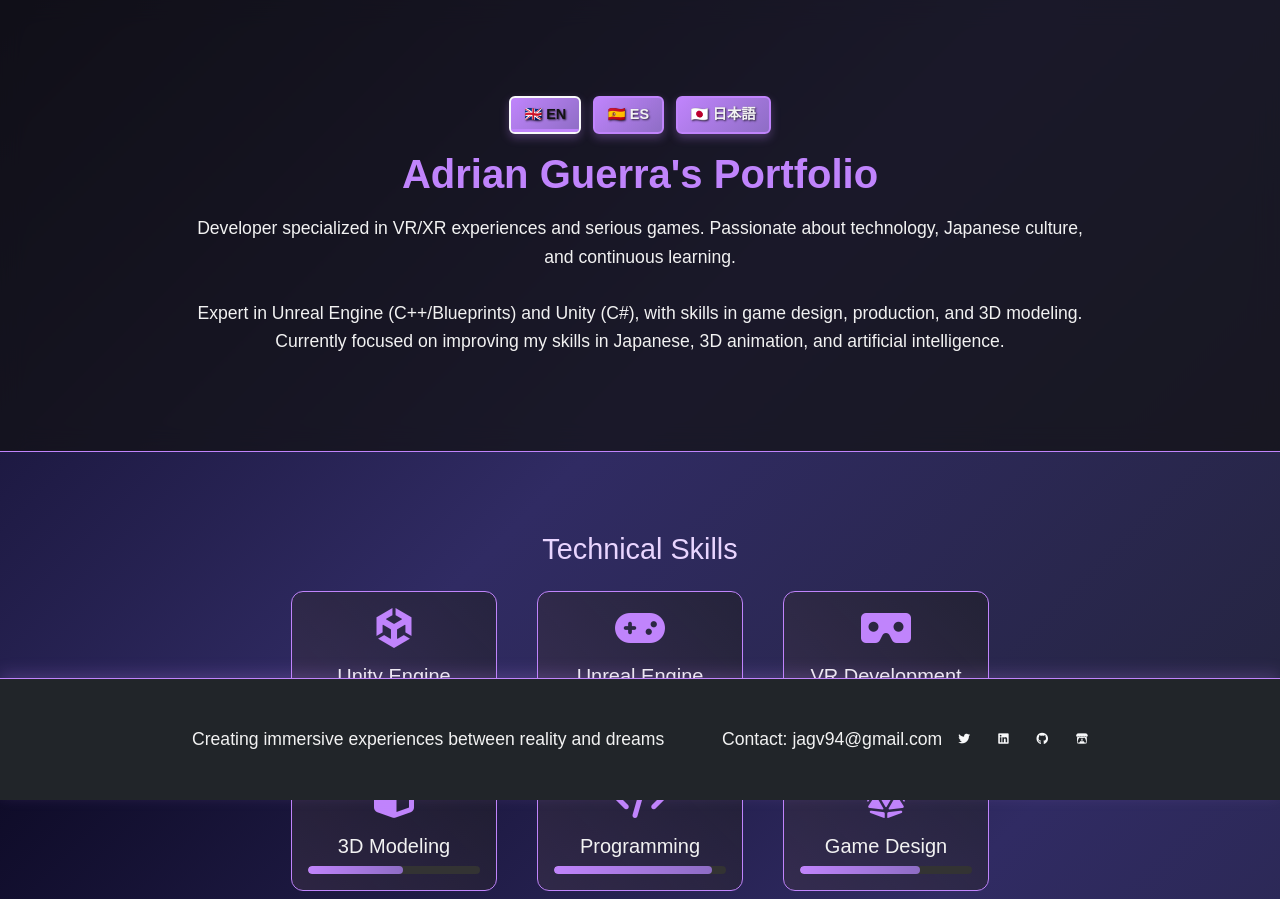
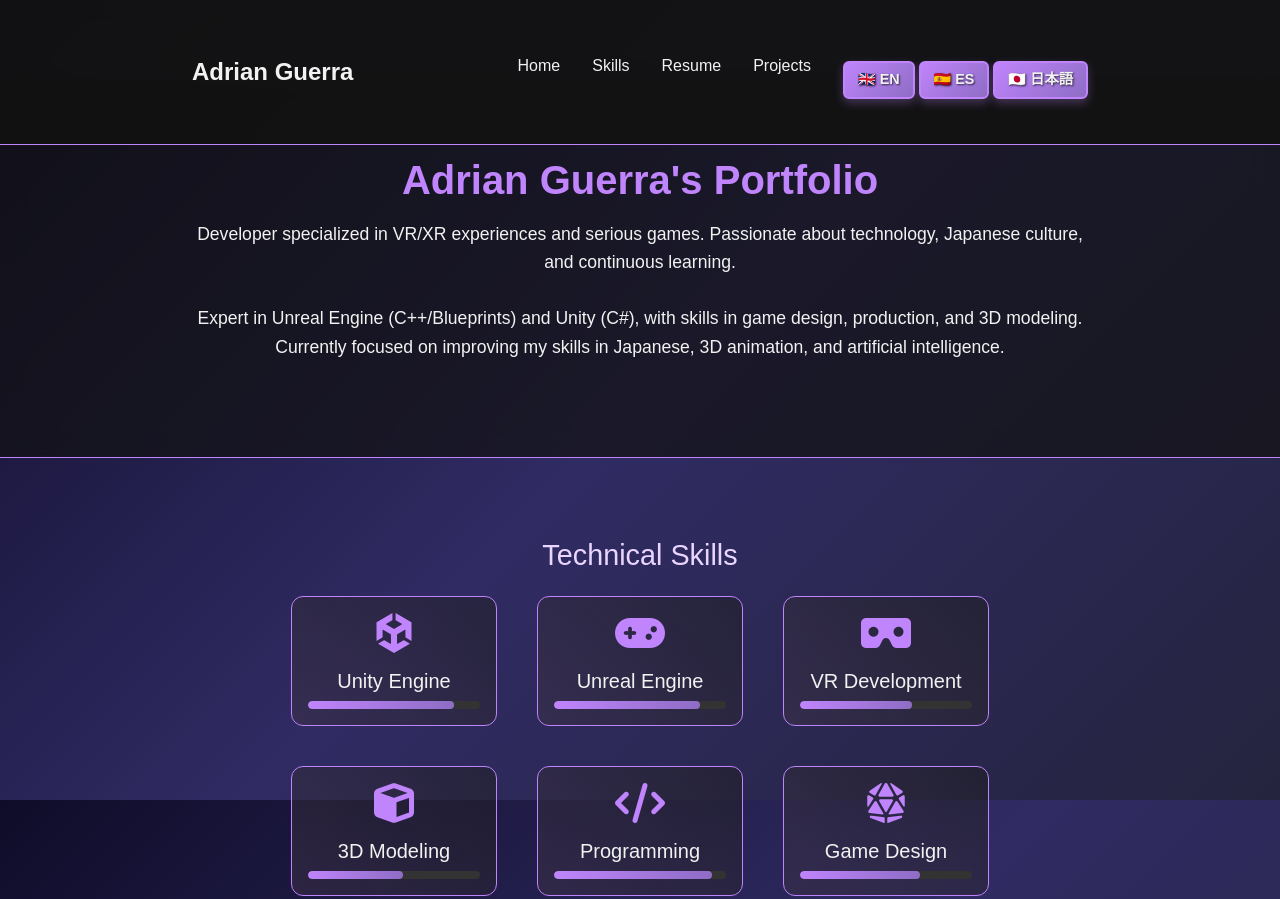
Before and after one commit to jagv94/jagv94.github.io, a plain HTML site: page index.html in a window 1280 px wide. Shown: the top 899 px of the page. Drawn offline with nearby package versions, Linux system fonts and the light colour scheme; a web font is replaced by a local one.

Commit message:
update (nav added)

```diff
--- a/assets/css/styles.css
+++ b/assets/css/styles.css
@@ -1,5 +1,4 @@
 /* ==== FONT FACES ==== */
-
 @font-face {
   font-family: 'Sawarabi Gothic';
   src: url('../fonts/Sawarabi/SawarabiGothic-Regular.ttf') format('truetype');
@@ -22,7 +21,6 @@
 }
 
 /* ==== RESET ==== */
-
 * {
   margin: 0;
   padding: 0;
@@ -30,7 +28,6 @@
 }
 
 /* ==== VARIABLES ==== */
-
 :root {
   --bg-dark: #121212;
   --text-light: #f2f2f2;
@@ -42,7 +39,6 @@
 }
 
 /* ==== GLOBAL ==== */
-
 body {
   font-family: var(--font-primary);
   background: linear-gradient(135deg, #0f0c29, #302b63, #24243e);
@@ -50,7 +46,7 @@ body {
   color: var(--text-light);
   line-height: 1.6;
   font-size: 16px;
-  padding-bottom: 4rem; /* espacio para footer fijo */
+  padding-top: 76px; /* Añadido para compensar la navbar fija */
 }
 
 body::before {
@@ -72,15 +68,110 @@ body::before {
   padding: 2rem;
 }
 
+/* ==== NAVBAR ==== */
+.navbar {
+  background: rgba(18, 18, 18, 0.95);
+  backdrop-filter: blur(10px);
+  -webkit-backdrop-filter: blur(10px);
+  padding: 0.8rem 0;
+  transition: all 0.3s ease;
+  border-bottom: 1px solid var(--accent);
+}
+
+.navbar-brand {
+  font-family: var(--font-secondary);
+  font-weight: 700;
+  font-size: 1.5rem;
+  color: var(--text-light);
+  display: flex;
+  align-items: center;
+}
+
+.brand-icon {
+  margin-right: 0.5rem;
+  color: var(--accent);
+}
+
+.navbar-nav .nav-link {
+  color: var(--text-light);
+  font-weight: 500;
+  margin: 0 0.5rem;
+  position: relative;
+  transition: all 0.3s ease;
+}
+
+.navbar-nav .nav-link::after {
+  content: '';
+  position: absolute;
+  bottom: 0;
+  left: 0;
+  width: 0;
+  height: 2px;
+  background: var(--accent);
+  transition: width 0.3s ease;
+}
+
+.navbar-nav .nav-link:hover {
+  color: var(--accent-light);
+}
+
+.navbar-nav .nav-link:hover::after {
+  width: 100%;
+}
+
+/* Selector de idioma en navbar */
+.navbar .lang-selector-nav {
+  margin-left: 1rem;
+  display: flex;
+}
+
+.navbar .lang-selector-nav button {
+  background-color: rgba(30, 30, 30, 0.7);
+  border: 2px solid var(--accent);
+  color: var(--text-light);
+  font-family: var(--font-primary);
+  font-size: 0.9rem;
+  padding: 0.4rem 0.8rem;
+  border-radius: 6px;
+  cursor: pointer;
+  transition: all 0.3s ease;
+  position: relative;
+  overflow: hidden;
+  font-weight: bold;
+  text-shadow: 1px 1px 2px rgba(0,0,0,0.7);
+  backdrop-filter: blur(5px);
+}
+
+.navbar .lang-selector-nav button:hover {
+  background-color: var(--accent);
+  color: #121212;
+}
+
+.navbar .lang-selector-nav button::after {
+  content: "";
+  position: absolute;
+  bottom: 0;
+  left: 0;
+  width: 100%;
+  height: 3px;
+  background: var(--accent);
+  transform: scaleX(0);
+  transition: transform 0.3s ease;
+}
+
+.navbar .lang-selector-nav button.active,
+.navbar .lang-selector-nav button:hover::after {
+  transform: scaleX(1);
+}
+
 /* ==== HEADER ==== */
-
 header {
   text-align: center;
-  padding-top: 2rem; /* Reducido para mejor equilibrio con avatar */
+  padding-top: 2rem;
   padding-bottom: 2rem;
-  background: rgba(18, 18, 18, 0.7); /* Más transparente */
+  background: rgba(18, 18, 18, 0.7);
   backdrop-filter: blur(12px);
-  -webkit-backdrop-filter: blur(12px); /* Soporte para Safari */
+  -webkit-backdrop-filter: blur(12px);
   border-bottom: 1px solid var(--accent);
 }
 
@@ -138,12 +229,11 @@ p {
 }
 
 /* ==== SECTION TITLES ==== */
-
 h2 {
   font-family: var(--font-secondary);
   font-size: 1.8rem;
   color: var(--accent-light);
-  margin-bottom: 1.5rem; /* Más espacio debajo de títulos */
+  margin-bottom: 1.5rem;
   text-align: center;
   position: relative;
   display: inline-block;
@@ -173,11 +263,10 @@ section:nth-child(2) { animation-delay: 0.4s; }
 section:nth-child(3) { animation-delay: 0.6s; }
 
 /* ==== BOTONES GENERALES ==== */
-
 .btn {
   display: inline-block;
   margin-top: 1rem;
-  padding: 0.75rem 1.75rem; /* Más padding horizontal */
+  padding: 0.75rem 1.75rem;
   background: linear-gradient(135deg, var(--accent), var(--accent-dark));
   color: #121212;
   text-decoration: none;
@@ -204,18 +293,13 @@ section:nth-child(3) { animation-delay: 0.6s; }
 }
 
 /* ==== FOOTER ==== */
-
 footer {
-  position: fixed;
-  bottom: 0;
-  width: 100%;
   background-color: rgba(18, 18, 18, 0.9);
   backdrop-filter: blur(10px);
   -webkit-backdrop-filter: blur(10px);
   border-top: 1px solid var(--accent);
   padding: 0.5rem 0;
   font-size: 0.85rem;
-  z-index: 100;
   line-height: 1.4;
   box-shadow: 0 -5px 15px rgba(192, 132, 252, 0.2);
 }
@@ -265,7 +349,6 @@ footer .social-icons a:hover .fa-brands {
 }
 
 /* ==== LANG SELECTOR ==== */
-
 .lang-selector {
   margin-bottom: 1.5rem;
   display: flex;
@@ -318,7 +401,6 @@ footer .social-icons a:hover .fa-brands {
 }
 
 /* ==== BOOTSTRAP OVERRIDES ==== */
-
 .card {
   background-color: rgba(30, 30, 30, 0.8);
   color: var(--text-light);
@@ -379,14 +461,12 @@ footer .social-icons a:hover .fa-brands {
 }
 
 /* ==== PORTFOLIO ==== */
-
 .portfolio-item {
   margin-bottom: 25px;
   animation: fadeInUp 0.6s ease-out;
 }
 
 /* ==== PORTFOLIO FILTER BUTTONS ==== */
-
 #portfolio-filters {
   list-style: none;
   padding: 0;
@@ -401,7 +481,7 @@ footer .social-icons a:hover .fa-brands {
   font-weight: 500;
   border: 1px solid var(--accent);
   padding: 0.4rem 1rem;
-  border-radius: 30px; /* Más redondeado */
+  border-radius: 30px;
   transition: all 0.3s ease;
   display: inline-block;
   color: var(--text-light);
@@ -417,7 +497,6 @@ footer .social-icons a:hover .fa-brands {
 }
 
 /* ==== ACCESSIBILITY & FOCUS ==== */
-
 a:focus,
 button:focus {
   outline: 2px solid var(--accent);
@@ -437,7 +516,6 @@ button:focus {
 }
 
 /* ==== LANGUAGE SELECTOR IMPROVEMENT ==== */
-
 .lang-selector button:focus {
   background-color: var(--accent);
   color: #121212;
@@ -445,7 +523,6 @@ button:focus {
 }
 
 /* ==== SKILLS SECTION ==== */
-
 .skills-container {
   display: flex;
   flex-wrap: wrap;
@@ -500,7 +577,6 @@ button:focus {
 }
 
 /* ==== SKILL BARS ==== */
-
 .skill-bar {
   height: 8px;
   background: #333;
@@ -521,7 +597,6 @@ button:focus {
 }
 
 /* ==== MEDIA QUERIES FOR RESPONSIVE DESIGN ==== */
-
 @media (max-width: 992px) {
   .container {
     padding: 1.5rem;
@@ -573,6 +648,22 @@ button:focus {
     padding: 0.8rem 1.5rem;
     font-size: 1rem;
   }
+
+  .navbar .lang-selector-nav {
+    margin-left: 0;
+    margin-top: 1rem;
+    justify-content: center;
+    width: 100%;
+  }
+
+  .navbar .lang-selector-nav button {
+    margin: 0.2rem;
+  }
+
+  /* Mejorar la visualización del colapso de navbar */
+  .navbar-collapse {
+    padding: 1rem 0;
+  }
 }
 
 @media (max-width: 576px) {
@@ -600,10 +691,13 @@ button:focus {
   footer .social-icons .fa-brands {
     font-size: 1.3rem;
   }
+
+  .navbar .lang-selector-nav {
+    flex-wrap: wrap;
+  }
 }
 
 /* ==== LOADER ==== */
-
 #loader {
   position: fixed;
   top: 0;
@@ -638,7 +732,6 @@ button:focus {
 }
 
 /* ==== ANIMACIONES ADICIONALES ==== */
-
 @keyframes float {
   0% { transform: translateY(0px); }
   50% { transform: translateY(-10px); }
--- a/index.html
+++ b/index.html
@@ -51,13 +51,41 @@
     <div class="loader-animation"></div>
   </div>
 
-  <header class="text-center py-5">
+  <!-- Navigation -->
+  <nav class="navbar navbar-expand-lg navbar-dark fixed-top">
     <div class="container">
-      <nav class="lang-selector mb-3" aria-label="Language selector">
-        <button class="btn btn-outline-light btn-sm me-1" data-lang="en">🇬🇧 EN</button>
-        <button class="btn btn-outline-light btn-sm me-1" data-lang="es">🇪🇸 ES</button>
-        <button class="btn btn-outline-light btn-sm" data-lang="jp">🇯🇵 日本語</button>
-      </nav>
+      <a class="navbar-brand" href="#">
+        <span>Adrian Guerra</span>
+      </a>
+      <button class="navbar-toggler" type="button" data-bs-toggle="collapse" data-bs-target="#navbarNav" aria-controls="navbarNav" aria-expanded="false" aria-label="Toggle navigation">
+        <span class="navbar-toggler-icon"></span>
+      </button>
+      <div class="collapse navbar-collapse" id="navbarNav">
+        <ul class="navbar-nav ms-auto">
+          <li class="nav-item">
+            <a class="nav-link" href="#home">Home</a>
+          </li>
+          <li class="nav-item">
+            <a class="nav-link" href="#skills">Skills</a>
+          </li>
+          <li class="nav-item">
+            <a class="nav-link" href="#resume">Resume</a>
+          </li>
+          <li class="nav-item">
+            <a class="nav-link" href="#portfolio">Projects</a>
+          </li>
+          <li class="nav-item lang-selector-nav">
+            <button class="btn btn-outline-light btn-sm me-1" data-lang="en">🇬🇧 EN</button>
+            <button class="btn btn-outline-light btn-sm me-1" data-lang="es">🇪🇸 ES</button>
+            <button class="btn btn-outline-light btn-sm" data-lang="jp">🇯🇵 日本語</button>
+          </li>
+        </ul>
+      </div>
+    </div>
+  </nav>
+
+  <header id="home" class="text-center py-5">
+    <div class="container">
 
       <!-- Avatar personal
       <div class="avatar-container mb-4">
@@ -74,7 +102,7 @@
 
   <main class="pb-5">
     <!-- Technical Skills -->
-    <section class="container my-5">
+    <section id="skills" class="container my-5">
       <h2 class="text-center mb-4" data-i18n="skills_title">Technical Skills</h2>
 
       <div class="row skills-container">
@@ -354,7 +382,7 @@
   </main>
 
   <!-- Footer -->
-  <footer class="text-center py-3 fixed-bottom bg-dark text-light border-top border-accent">
+  <footer class="text-center py-3 bg-dark text-light border-top border-accent">
     <div class="container d-flex justify-content-between align-items-center flex-wrap small">
       <p class="mb-0" data-i18n="footer_quote">Creating immersive experiences between reality and dreams</p>
 
--- a/js/main.js
+++ b/js/main.js
@@ -61,7 +61,7 @@ document.addEventListener("DOMContentLoaded", () => {
 
   // Configurar botones de idioma
   function setupLanguageButtons() {
-    document.querySelectorAll(".lang-selector button").forEach(button => {
+    document.querySelectorAll(".lang-selector button, .lang-selector-nav button").forEach(button => {
       // Marcar el botón activo
       if (button.dataset.lang === lang) {
         button.classList.add("active");
@@ -141,4 +141,32 @@ document.addEventListener("DOMContentLoaded", () => {
       });
     });
   }
+
+  // Smooth scrolling para enlaces de navegación
+  document.querySelectorAll('.navbar-nav .nav-link').forEach(link => {
+    link.addEventListener('click', function(e) {
+      e.preventDefault();
+
+      const targetId = this.getAttribute('href');
+      const targetElement = document.querySelector(targetId);
+
+      if (targetElement) {
+        // Calcular la posición considerando la navbar fija
+        const targetPosition = targetElement.offsetTop - 75;
+
+        window.scrollTo({
+          top: targetPosition,
+          behavior: 'smooth'
+        });
+
+        // Cerrar el menú colapsable en dispositivos móviles
+        const navbarToggler = document.querySelector('.navbar-toggler');
+        const navbarCollapse = document.querySelector('.navbar-collapse');
+
+        if (navbarToggler && !navbarToggler.classList.contains('collapsed')) {
+          navbarToggler.click();
+        }
+      }
+    });
+  });
 });
```
Also changed, not shown: resumen para IA.txt.
